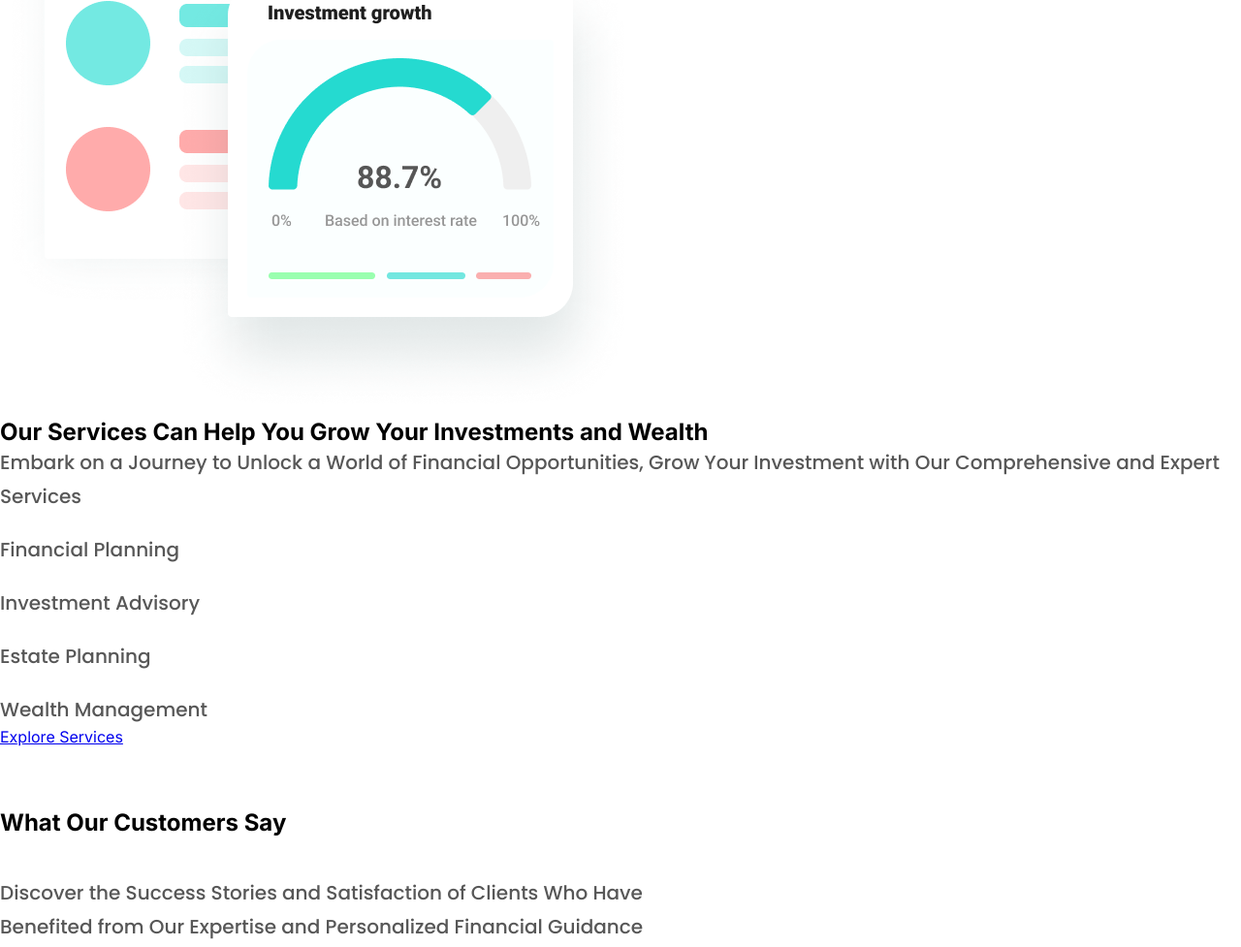
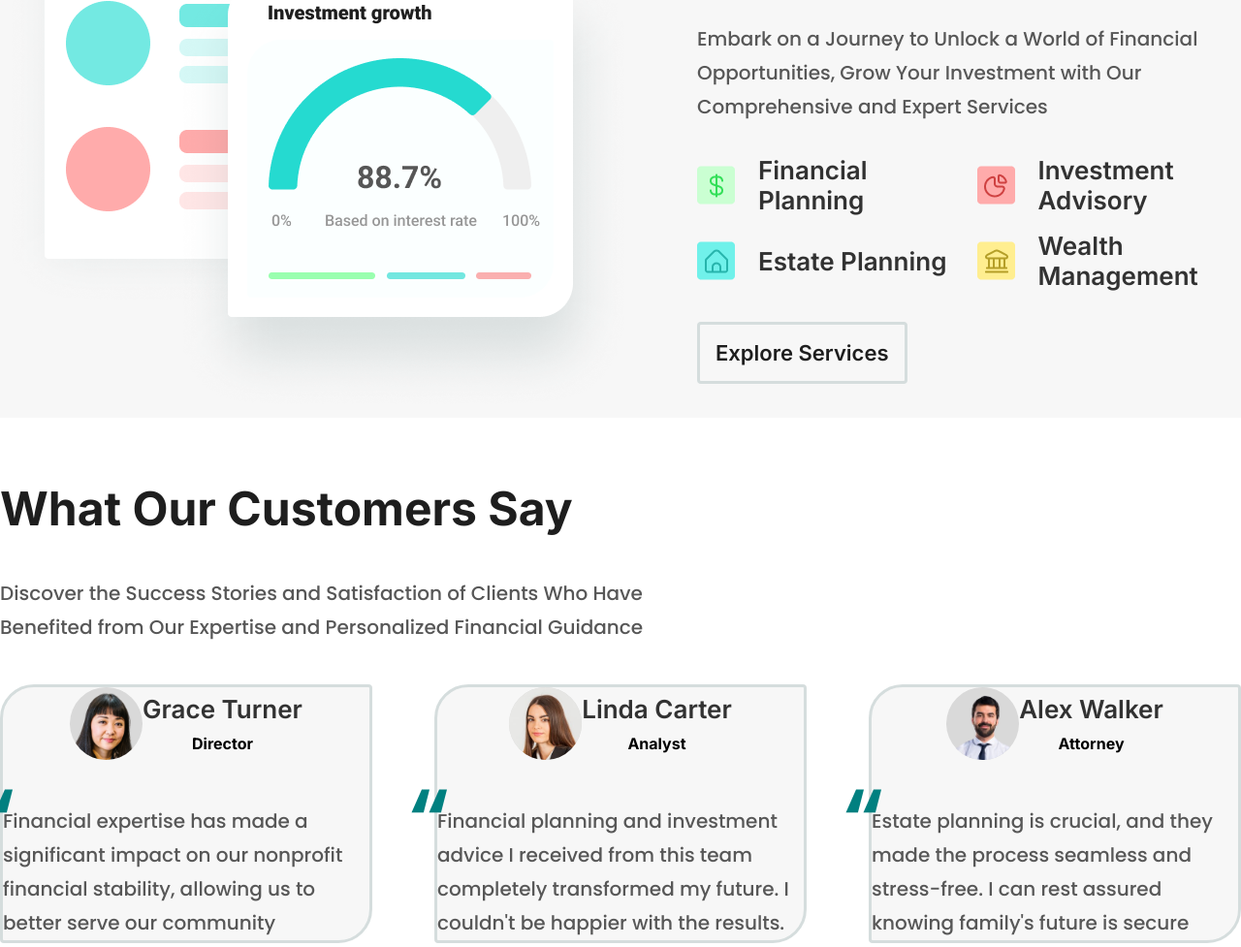
Before and after one commit to tpdevweb2025/team-tomato, a website built with Vite: page index.html in a window 1280 px wide. Shown: the part 1285-2262 px from the top of the page at 97% size. Built offline with nearby package versions, Linux system fonts and the light colour scheme.

Commit message:
commit val

```diff
--- a/index.html
+++ b/index.html
@@ -83,7 +83,7 @@
 
             </section>
 
-            <section>
+            <section class="services_section">
                 <div class="wrapper">
                     <div>
                         <img
@@ -101,22 +101,22 @@
                             Opportunities, Grow Your Investment with Our
                             Comprehensive and Expert Services
                         </p>
-                        <div class="services">
+                        <div class="services_grid">
                             <div>
-                                <img src="" alt="" />
-                                <p>Financial Planning</p>
+                                <img src="./src/imgs/icon1.png" alt="" />
+                                <h3>Financial Planning</h3>
                             </div>
                             <div>
-                                <img src="" alt="" />
-                                <p>Investment Advisory</p>
+                                <img src="./src/imgs/icon2.png" alt="" />
+                                <h3>Investment Advisory</h3>
                             </div>
                             <div>
-                                <img src="" alt="" />
-                                <p>Estate Planning</p>
+                                <img src="./src/imgs/icon3.png" alt="" />
+                                <h3>Estate Planning</h3>
                             </div>
                             <div>
-                                <img src="" alt="" />
-                                <p>Wealth Management</p>
+                                <img src="./src/imgs/icon4.png" alt="" />
+                                <h3>Wealth Management</h3>
                             </div>
                         </div>
                         <a href="explore">Explore Services</a>
--- a/src/scss/style.scss
+++ b/src/scss/style.scss
@@ -26,10 +26,7 @@ header {
   }
 }
 
-.wrapper {
-     margin: 0px auto;
-     width: 1728px;
-}
+
 
 nav {
   @include flex(row, space-between, center);
@@ -61,6 +58,18 @@ h1 {
   span {
     color: $accent-color;
   }
+}
+
+h2 {
+  color: #1e1e1e;
+  font-size: 48px;
+  font-weight: 700;
+}
+
+h3 {
+  color: #323232;
+  font-size: 26px;
+  font-weight: 600;
 }
 
 .signin {
@@ -96,7 +105,13 @@ section {
   width: 100%;
   max-width: 1728px;
   padding: 0px 160px;
+  .wrapper {
+  margin: 0px auto;
+  width: 1300px;
+}
 .content {
+  @include flex(column, start, start);
+  gap: 2rem;
 }
 }
 
@@ -154,6 +169,46 @@ form {
   }
 }
 
+.services_section {
+  background-color: #f7f7f7;
+  .wrapper {
+    width: 100%;
+    max-width: 1728px;
+    @include flex(row, center, center);
+    gap: 4rem;
+  }
+  .our_services {
+    @include flex(column, center, start);
+    gap: 2rem;
+    a {
+      padding: 1rem;
+      border: 3px solid #d5dddd;
+      border-radius: 4px;
+      text-decoration: none;
+      color: #1e1e1e;
+      font-size: 22px;
+      font-weight: 600;
+    }
+  }
+}
+
+.services_grid {
+  display: grid;
+  grid-template-columns: repeat(2, 1fr);
+  gap: 1rem;
+  > div {
+    @include flex(row, start, center);
+    gap: 1.5rem;
+  }
+}
+
+.interviews {
+  @include flex(row, center, center);
+  .wrapper {
+    max-width:1300px;
+  }
+}
+
 .card {
   @include flex(column, center, center);
   gap: 46px;
```
Also changed, not shown: src/imgs/icon1.png (added), src/imgs/icon2.png (added), src/imgs/icon3.png (added), src/imgs/icon4.png (added). Lines whose indentation alone changed are shown as unchanged.
